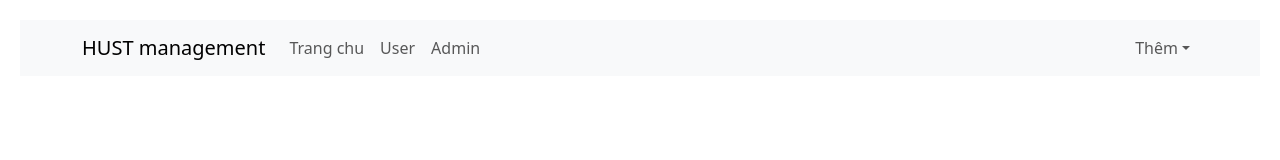
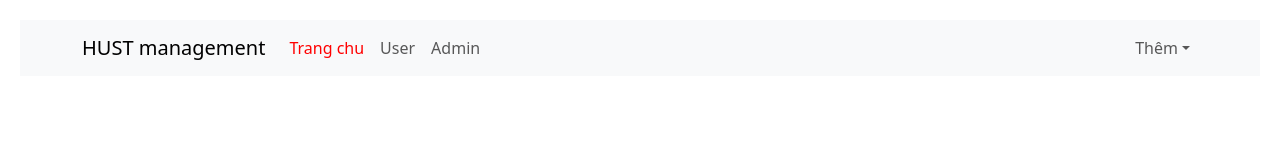
Before and after one commit to thruy/starter-React, a React (Create React App) app: page / in a window 1280 px wide. Shown: the top 160 px of the page. Built offline with nearby package versions, Linux system fonts and the light colour scheme.

Commit message:
active link

```diff
--- a/src/App.scss
+++ b/src/App.scss
@@ -7,3 +7,11 @@ body {
   -webkit-font-smoothing: antialiased;
   -moz-osx-font-smoothing: grayscale;
 }
+
+.app-container {
+  .header-container {
+    .navbar-nav .nav-link.active {
+      color: red !important;
+    }
+  }
+}
--- a/src/component/Header/Header.js
+++ b/src/component/Header/Header.js
@@ -2,7 +2,7 @@ import Container from 'react-bootstrap/Container';
 import Nav from 'react-bootstrap/Nav';
 import Navbar from 'react-bootstrap/Navbar';
 import NavDropdown from 'react-bootstrap/NavDropdown';
-import { Link } from 'react-router-dom';
+import { NavLink } from 'react-router-dom';
 
 const Header = () => {
     return (
@@ -12,9 +12,9 @@ const Header = () => {
                 <Navbar.Toggle aria-controls="basic-navbar-nav" />
                 <Navbar.Collapse id="basic-navbar-nav">
                     <Nav className="me-auto">
-                        <Link to="/" className='nav-link'>Trang chu</Link>
-                        <Link to="/users" className='nav-link'>User</Link>
-                        <Link to="/admins" className='nav-link'>Admin</Link>
+                        <NavLink to="/" className='nav-link'>Trang chu</NavLink>
+                        <NavLink to="/users" className='nav-link'>User</NavLink>
+                        <NavLink to="/admins" className='nav-link'>Admin</NavLink>
                         {/* <Nav.Link href="/">Trang chủ</Nav.Link>
                         <Nav.Link href="/users">User</Nav.Link>
                         <Nav.Link href="/admins">Admin</Nav.Link> */}
```
